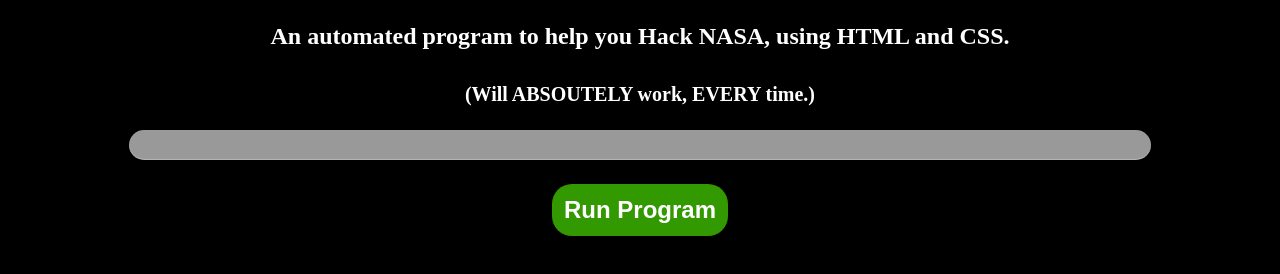
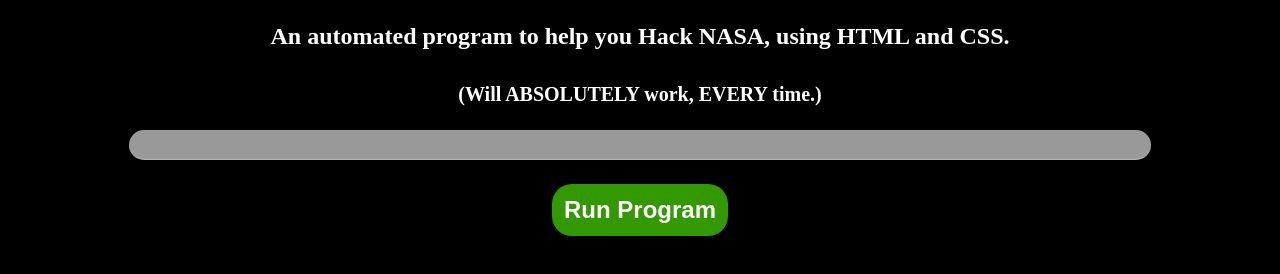
Before and after one commit to Kieran815/hack-nasa, a plain HTML site: page index.html in a window 1280 px wide. Shown: the part 64-338 px from the top of the page. Drawn offline with Linux system fonts and the light colour scheme.

Commit message:
text edit

```diff
--- a/index.html
+++ b/index.html
@@ -17,7 +17,7 @@
       <div id="intro">
         <h1>Hack NASA</h1>
         <p>An automated program to help you Hack NASA, using HTML and CSS.</p>
-        <sub>(Will ABSOUTELY work, EVERY time.)</sub>
+        <sub>(Will ABSOLUTELY work, EVERY time.)</sub>
       </div>
 
       <div id="progContainer">
```
